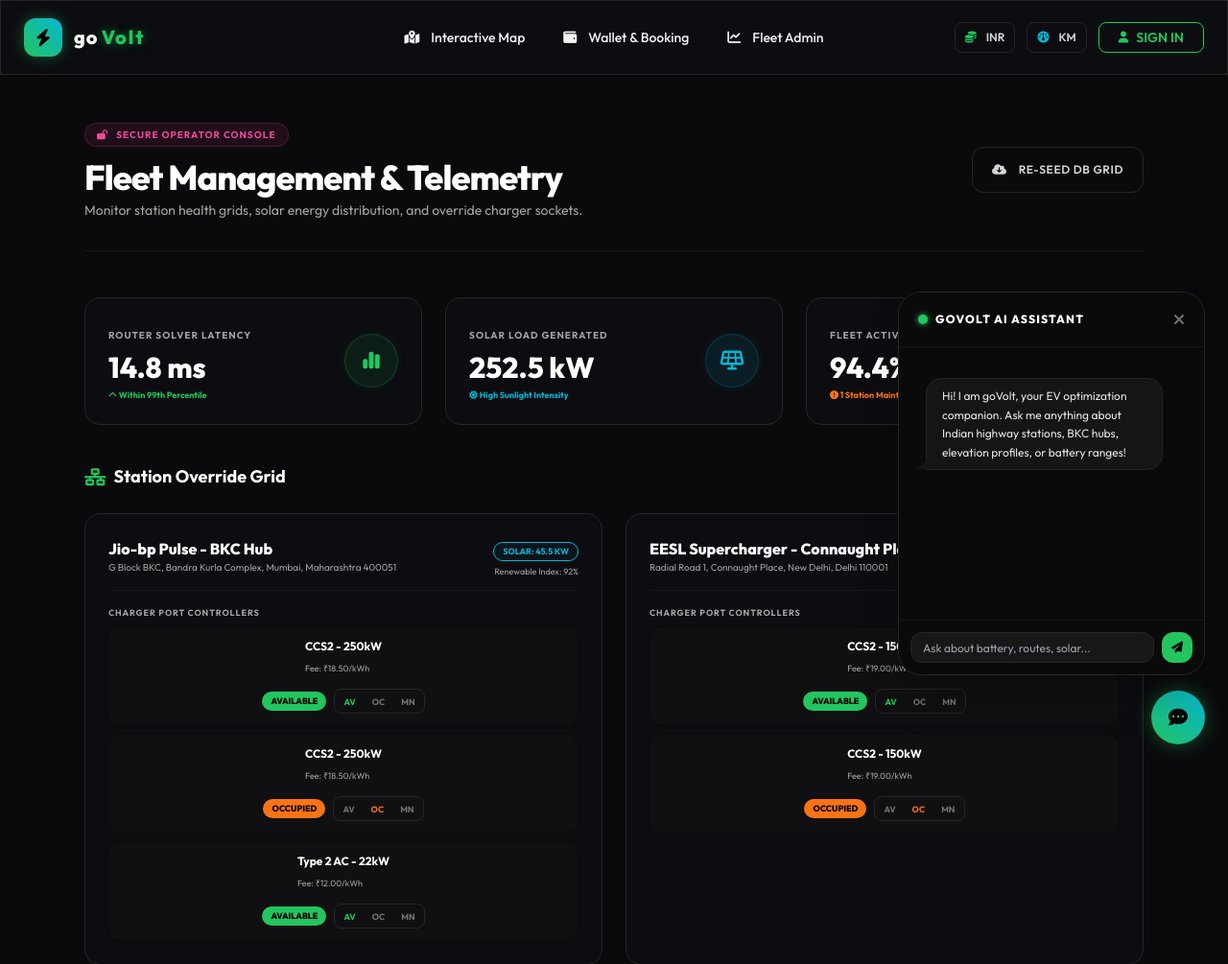
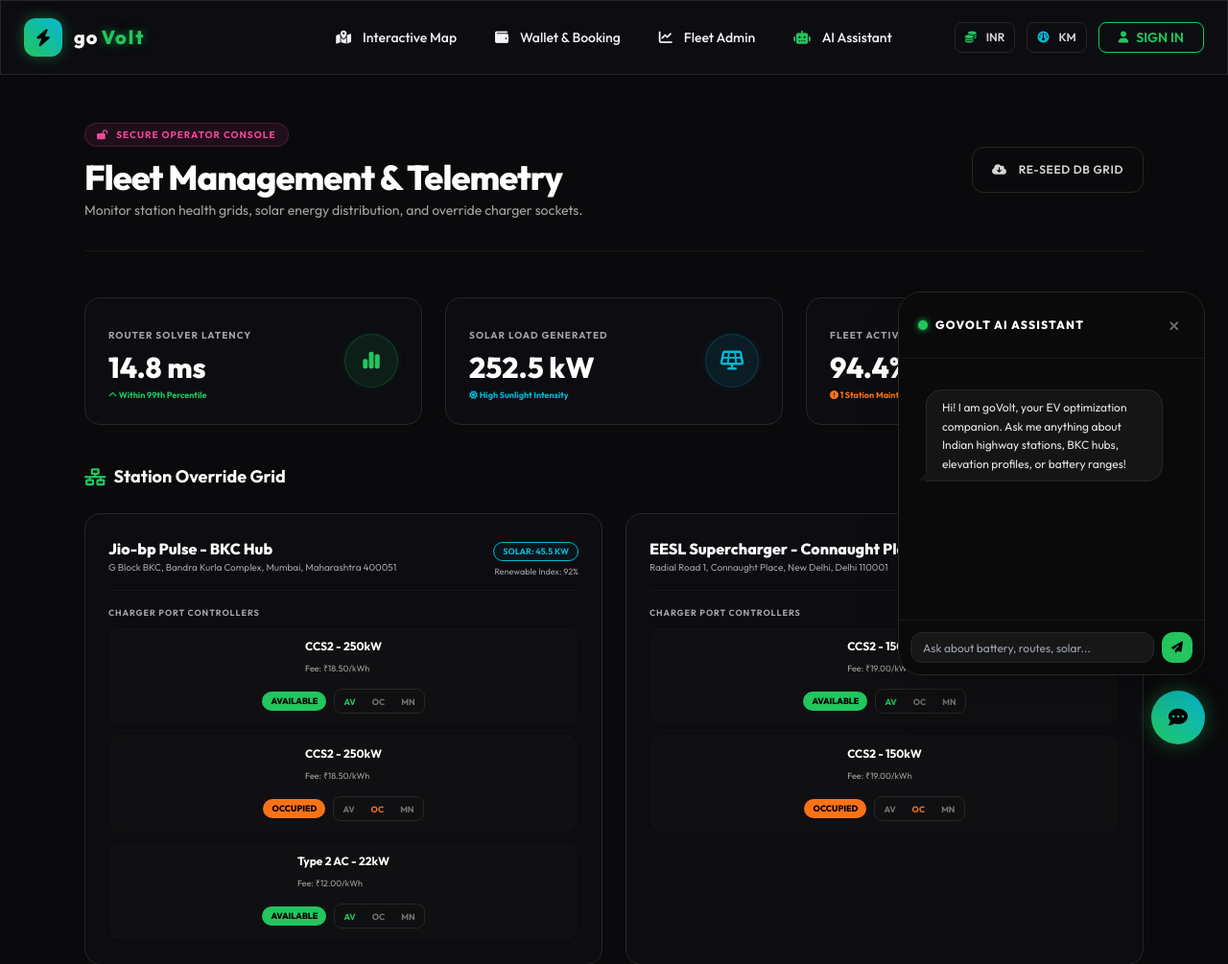
Before and after one commit to Atharvatare/ev-charging-platform, a FastAPI app: page /admin in a window 1280 px wide. Shown: the top 1005 px of the page at 96% size. Run offline with FastAPI, Linux system fonts and the light colour scheme; some libraries are stand-ins or nearby versions.

Commit message:
Implement dedicated AI Assistant navbar tab, bind window level custom event, and apply absolute z-index and click propagation stop to close button

```diff
--- a/app/templates/base.html
+++ b/app/templates/base.html
@@ -306,6 +306,11 @@
                         <i class="fa-solid fa-chart-line mr-1"></i> Fleet Admin
                     </a>
                 </li>
+                <li>
+                    <a @click="window.dispatchEvent(new CustomEvent('toggle-chatbot'))" class="hover:text-cyberGreen font-medium px-4 py-2 rounded-lg transition-all duration-300 cursor-pointer">
+                        <i class="fa-solid fa-robot mr-1 text-cyberGreen"></i> AI Assistant
+                    </a>
+                </li>
             </ul>
         </div>
 
@@ -380,7 +385,7 @@
     </footer>
 
     <!-- AI FLOATING SUPPORT CHATBOT ASSISTANT -->
-    <div x-data="chatbotController()" x-init="initChatbot()" class="relative">
+    <div x-data="chatbotController()" x-init="initChatbot()" @toggle-chatbot.window="toggleChat()" class="relative">
 
         <!-- Pulsing Floating Circular Chat Button -->
         <button @click="toggleChat()"
@@ -404,7 +409,7 @@
                     <div class="w-2.5 h-2.5 rounded-full bg-cyberGreen shadow-[0_0_6px_#22c55e]"></div>
                     <span class="text-xs font-extrabold tracking-widest text-white uppercase">goVolt AI Assistant</span>
                 </div>
-                <button @click="chatOpen = false" class="text-neutral-500 hover:text-white transition-all"><i class="fa-solid fa-xmark"></i></button>
+                <button @click.stop="chatOpen = false" class="text-neutral-500 hover:text-white transition-all z-50 relative p-1.5 cursor-pointer"><i class="fa-solid fa-xmark text-sm"></i></button>
             </div>
 
             <!-- Messages Stream Area -->
```
